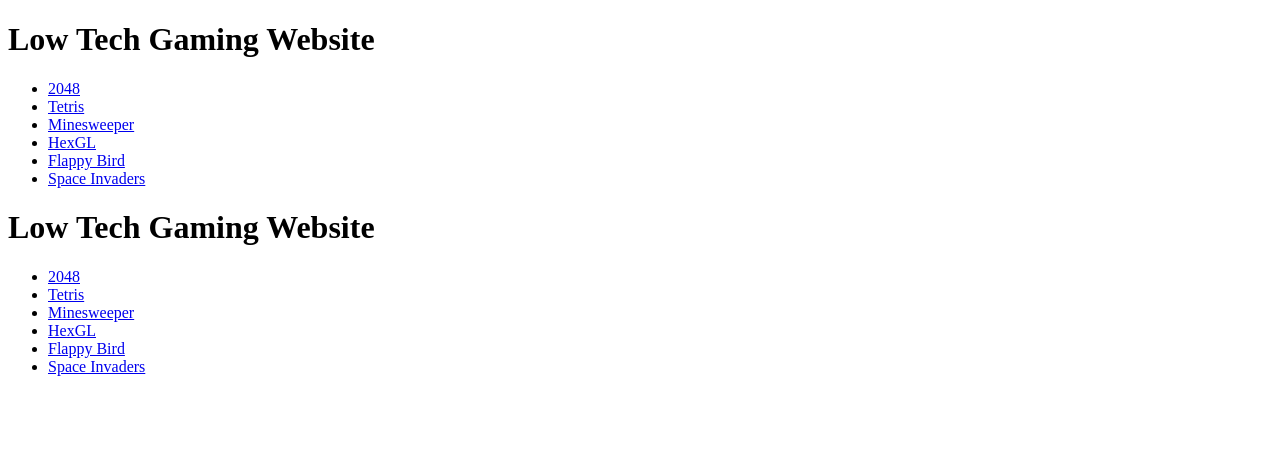
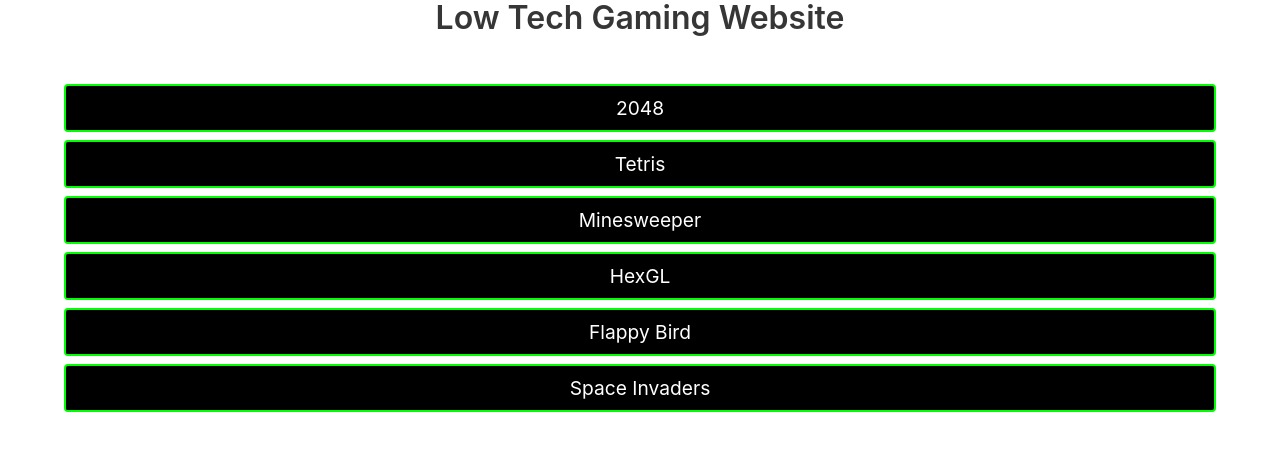
Before and after one commit to TMHSDigital/TM.DigiGames.com, a plain HTML site: page index.html in a window 1280 px wide. Drawn offline with nearby package versions, Linux system fonts and the light colour scheme.

Commit message:
Update game pages and assets

```diff
--- a/index.html
+++ b/index.html
@@ -4,47 +4,25 @@
     <meta charset="UTF-8">
     <meta name="viewport" content="width=device-width, initial-scale=1.0">
     <title>Low Tech Gaming Website</title>
+    <link rel="stylesheet" href="https://cdn.jsdelivr.net/npm/bulma@0.9.3/css/bulma.min.css">
     <link rel="stylesheet" href="css/styles.css">
 </head>
 <body>
     <header>
-        <h1>Low Tech Gaming Website</h1>
+        <h1 class="title has-text-centered">Low Tech Gaming Website</h1>
     </header>
-    <main>
-        <ul>
-            <li><a href="games/2048/index.html">2048</a></li>
-            <li><a href="games/tetris/index.html">Tetris</a></li>
-            <li><a href="games/minesweeper/index.html">Minesweeper</a></li>
-            <li><a href="games/hexgl/index.html">HexGL</a></li>
-            <li><a href="games/flappybird/index.html">Flappy Bird</a></li>
-            <li><a href="games/space-invaders/index.html">Space Invaders</a></li>
-        </ul>
+    <main class="section">
+        <div class="container">
+            <div class="buttons">
+                <a href="games/2048/index.html" class="button glitch is-fullwidth" data-text="2048">2048</a>
+                <a href="games/tetris/index.html" class="button glitch is-fullwidth" data-text="Tetris">Tetris</a>
+                <a href="games/minesweeper/index.html" class="button glitch is-fullwidth" data-text="Minesweeper">Minesweeper</a>
+                <a href="games/hexgl/index.html" class="button glitch is-fullwidth" data-text="HexGL">HexGL</a>
+                <a href="games/flappybird/index.html" class="button glitch is-fullwidth" data-text="Flappy Bird">Flappy Bird</a>
+                <a href="games/space-invaders/index.html" class="button glitch is-fullwidth" data-text="Space Invaders">Space Invaders</a>
+            </div>
+        </div>
     </main>
     <script src="js/script.js"></script>
 </body>
 </html>
-<!DOCTYPE html>
-<html lang="en">
-<head>
-    <meta charset="UTF-8">
-    <meta name="viewport" content="width=device-width, initial-scale=1.0">
-    <title>Low Tech Gaming Website</title>
-    <link rel="stylesheet" href="css/styles.css">
-</head>
-<body>
-    <header>
-        <h1>Low Tech Gaming Website</h1>
-    </header>
-    <main>
-        <ul>
-            <li><a href="games/2048/index.html">2048</a></li>
-            <li><a href="games/tetris/index.html">Tetris</a></li>
-            <li><a href="games/minesweeper/index.html">Minesweeper</a></li>
-            <li><a href="games/hexgl/index.html">HexGL</a></li>
-            <li><a href="games/flappybird/index.html">Flappy Bird</a></li>
-            <li><a href="games/space-invaders/index.html">Space Invaders</a></li>
-        </ul>
-    </main>
-    <script src="js/script.js"></script>
-</body>
-</html>
```
